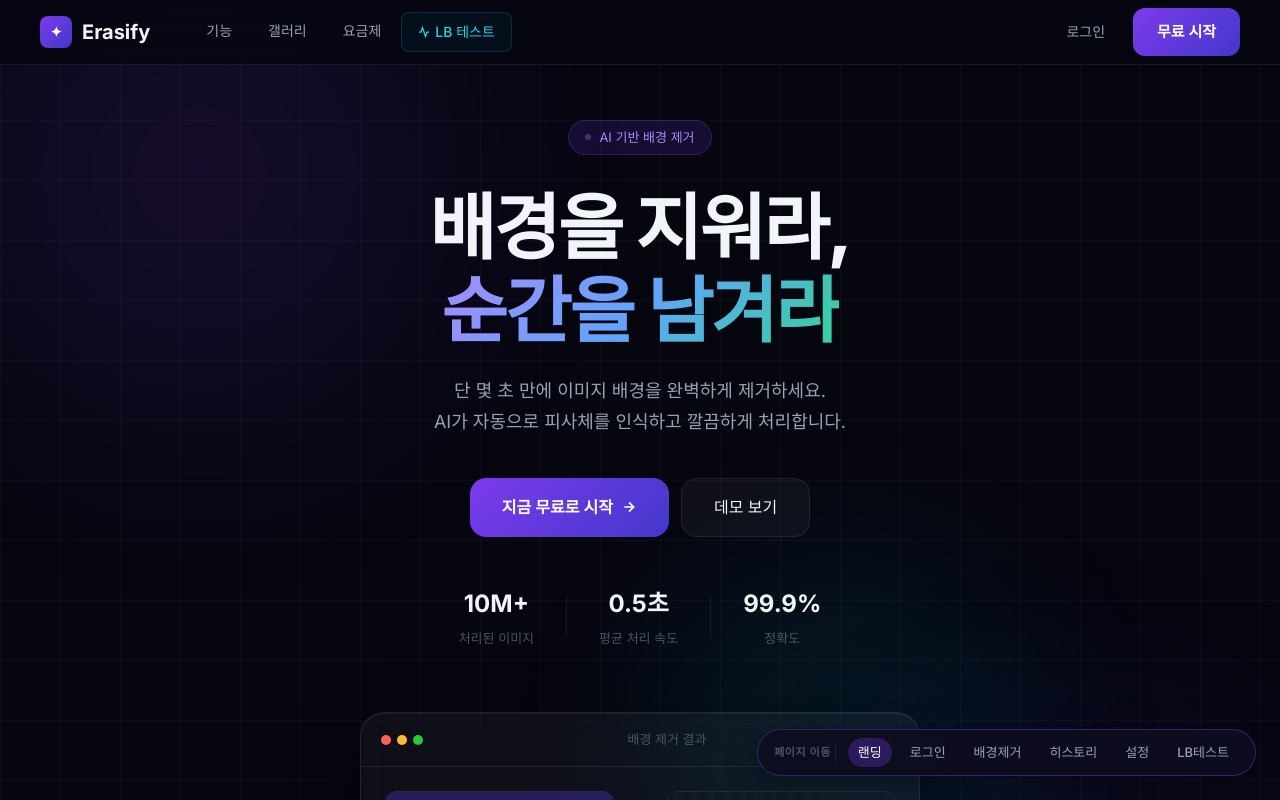
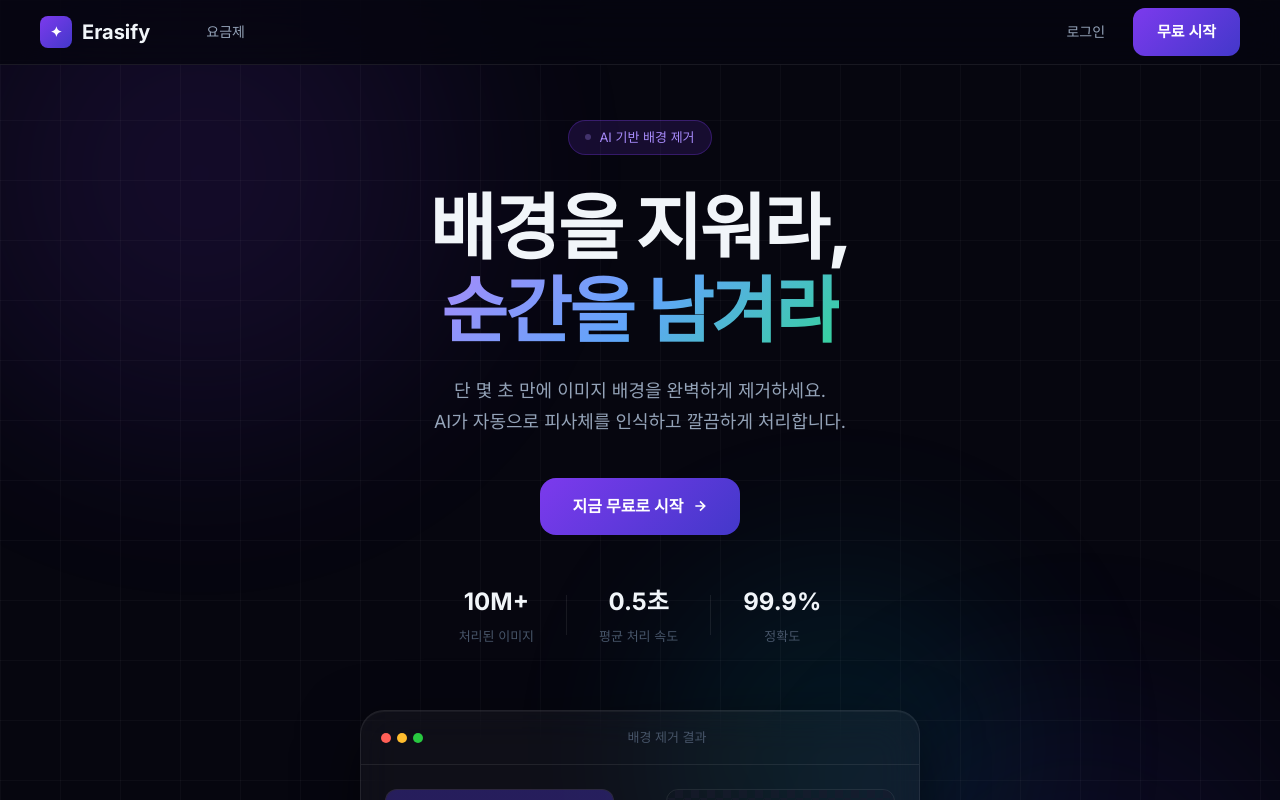
Before and after one commit to NyeongC/image-remove-app, a Vue app in the folder frontend/: page / in a window 1280 px wide. Shown: the top 800 px of the page. Built offline with nearby package versions, Linux system fonts and the light colour scheme.

Commit message:
프론트 네비게이션 바 제거

```diff
--- a/frontend/src/views/LandingView.vue
+++ b/frontend/src/views/LandingView.vue
@@ -8,15 +8,7 @@
           <span>Erasify</span>
         </div>
         <div class="nav-links">
-          <RouterLink to="/app" class="nav-link">기능</RouterLink>
-          <RouterLink to="/app/history" class="nav-link">갤러리</RouterLink>
           <a href="#pricing" class="nav-link">요금제</a>
-          <RouterLink to="/app/lb-test" class="nav-link nav-link-dev">
-            <svg width="12" height="12" viewBox="0 0 24 24" fill="none" stroke="currentColor" stroke-width="2.5">
-              <polyline points="22 12 18 12 15 21 9 3 6 12 2 12"/>
-            </svg>
-            LB 테스트
-          </RouterLink>
         </div>
         <div class="nav-actions">
           <RouterLink to="/login" class="btn-ghost">로그인</RouterLink>
@@ -54,7 +46,6 @@
               <path d="M5 12h14M12 5l7 7-7 7"/>
             </svg>
           </RouterLink>
-          <RouterLink to="/app" class="btn-secondary btn-lg">데모 보기</RouterLink>
         </div>
         <div class="hero-stats">
           <div class="stat">
@@ -254,16 +245,6 @@
       </div>
     </footer>
 
-    <!-- 개발용 빠른 이동 -->
-    <div class="dev-nav">
-      <span class="dev-nav-label">페이지 이동</span>
-      <RouterLink to="/">랜딩</RouterLink>
-      <RouterLink to="/login">로그인</RouterLink>
-      <RouterLink to="/app">배경제거</RouterLink>
-      <RouterLink to="/app/history">히스토리</RouterLink>
-      <RouterLink to="/app/settings">설정</RouterLink>
-      <RouterLink to="/app/lb-test">LB테스트</RouterLink>
-    </div>
   </div>
 </template>
 
@@ -340,19 +321,6 @@ import { RouterLink } from 'vue-router'
   background: var(--bg-card);
 }
 
-.nav-link-dev {
-  display: inline-flex;
-  align-items: center;
-  gap: 5px;
-  color: #22d3ee;
-  border: 1px solid rgba(6, 182, 212, 0.2);
-  background: rgba(6, 182, 212, 0.06);
-}
-
-.nav-link-dev:hover {
-  background: rgba(6, 182, 212, 0.12);
-  color: #67e8f9;
-}
 
 .nav-actions {
   display: flex;
@@ -896,46 +864,4 @@ import { RouterLink } from 'vue-router'
   color: var(--text-muted);
 }
 
-/* 개발용 네비게이션 */
-.dev-nav {
-  position: fixed;
-  bottom: 24px;
-  right: 24px;
-  display: flex;
-  align-items: center;
-  gap: 8px;
-  background: rgba(13, 13, 31, 0.95);
-  border: 1px solid rgba(124, 58, 237, 0.4);
-  border-radius: 100px;
-  padding: 8px 16px;
-  backdrop-filter: blur(20px);
-  box-shadow: var(--shadow-md);
-  z-index: 999;
-}
-
-.dev-nav-label {
-  font-size: 11px;
-  color: var(--text-muted);
-  font-weight: 600;
-  letter-spacing: 0.05em;
-  text-transform: uppercase;
-  padding-right: 4px;
-  border-right: 1px solid var(--border);
-  margin-right: 4px;
-}
-
-.dev-nav a {
-  font-size: 13px;
-  font-weight: 500;
-  color: var(--text-secondary);
-  padding: 4px 10px;
-  border-radius: 100px;
-  transition: all 0.2s;
-}
-
-.dev-nav a:hover,
-.dev-nav a.router-link-active {
-  color: white;
-  background: rgba(124, 58, 237, 0.3);
-}
 </style>
```
